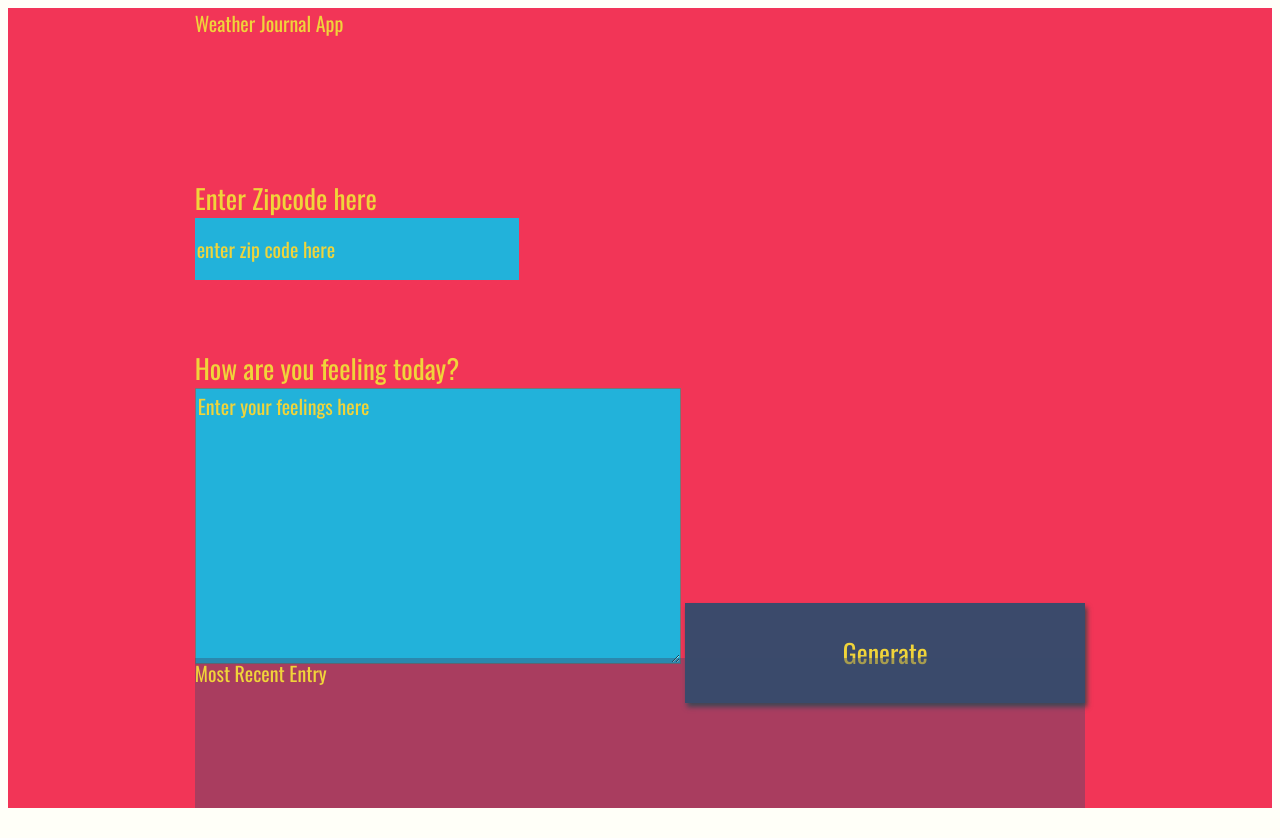
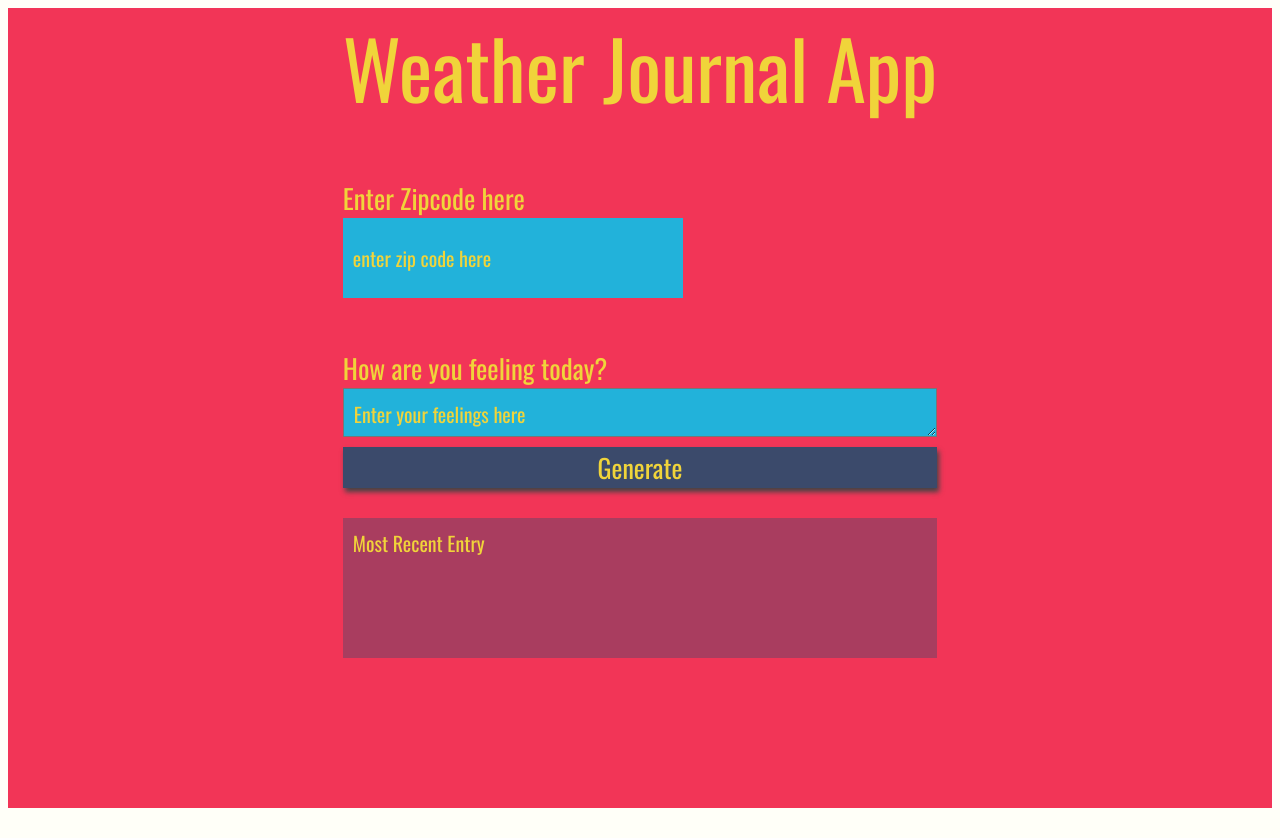
Before and after one commit to surazova/Weather-Journal-App, a website: page website/index.html in a window 1280 px wide. Before the commit the page ends 816 px from the top, so only its background shows below. Drawn offline with nearby package versions, Linux system fonts and the light colour scheme; a web font is replaced by a local one.

Commit message:
Added styling

```diff
--- a/website/app.js
+++ b/website/app.js
@@ -1,5 +1,8 @@
+// Personal API Key for OpenWeatherMap API
+const apiKey = "<your_api_key>&units=imperial";
+
 /* Global Variables */
 
 // Create a new date instance dynamically with JS
 let d = new Date();
-let newDate = d.getMonth()+'.'+ d.getDate()+'.'+ d.getFullYear();
+let newDate = d.getMonth() + "." + d.getDate() + "." + d.getFullYear();
--- a/website/index.html
+++ b/website/index.html
@@ -1,35 +1,43 @@
 <!DOCTYPE html>
 <html>
   <head>
-<meta charset="UTF-8">
+    <meta charset="UTF-8" />
     <title>Weather Journal</title>
-<link href="https://fonts.googleapis.com/css?family=Oswald:400,600,700|Ranga:400,700&display=swap" rel="stylesheet">
-<link rel="stylesheet" href="style.css">
+    <link
+      href="https://fonts.googleapis.com/css?family=Oswald:400,600,700|Ranga:400,700&display=swap"
+      rel="stylesheet"
+    />
+    <link rel="stylesheet" href="style.css" />
   </head>
   <body>
-<div id = "app">
-  <div class ="holder headline">
-    Weather Journal App
+    <div id="app">
+      <div class="holder headline">Weather Journal App</div>
+      <div class="holder zip">
+        <label for="zip">Enter Zipcode here</label>
+        <input type="text" id="zip" placeholder="enter zip code here" />
       </div>
-  <div class ="holder zip">
-    <label for="zip">Enter Zipcode here</label>
-    <input type="text" id="zip" placeholder="enter zip code here">
+      <div class="holder feel">
+        <label for="feelings">How are you feeling today?</label>
+        <textarea
+          class="myInput"
+          id="feelings"
+          placeholder="Enter your feelings here"
+          rows="9"
+          cols="50"
+        ></textarea>
+        <button id="generate" type="submit">Generate</button>
       </div>
-  <div class ="holder feel">
-    <label for="feelings">How are you feeling today?</label>
-    <textarea class= "myInput" id="feelings" placeholder="Enter your feelings here" rows="9" cols="50"></textarea>
-    <button id="generate" type = "submit"> Generate </button>
-  </div>
-  <div class ="holder entry">
-    <div class = "title">Most Recent Entry</div>
-   <div id = "entryHolder">
-    <div id = "date"></div>
-   <div id = "temp"></div>
-   <div id = "content"></div>
+      <div class="holder entry">
+        <div class="title">Most Recent Entry</div>
+        <div id="entryHolder">
+          <div id="date"></div>
+          <div id="temp"></div>
+          <div id="content"></div>
         </div>
       </div>
+      <div id="gutter"></div>
     </div>
+
     <script src="app.js" type="text/javascript"></script>
-
   </body>
 </html>
--- a/website/style.css
+++ b/website/style.css
@@ -1,89 +1,119 @@
-body{
+body {
   background: #fffff8;
   font-family: -apple-system, BlinkMacSystemFont, sans-serif;
 }
 
-#app{
+#app {
   display: grid;
   grid-auto-rows: minmax(150px, auto);
   /* grid-template-columns:  */
-    height:100vh;
+  height: 100vh;
   background: #f23557;
   color: #f0d43a;
   justify-content: center;
   grid-gap: 1em;
   font-size: 20px;
-    font-family: 'Oswald', sans-serif;
+  font-family: "Oswald", sans-serif;
 }
 
-.holder{
-
+.holder {
+  /*******/
+  display: flex;
+  flex-direction: column;
+  margin-bottom: 10px;
+  /*******/
 }
 
-.entry{
-    background: rgba(59, 74, 107, .4);
+/******/
+
+.holder input,
+.holder textarea {
+  padding: 0.5em;
 }
 
-#entryHolder{
+/* .entry {
+  background: rgba(133, 32, 192, 0.4);
+} */
 
+#conditions {
+  display: flex;
+  flex-direction: row;
 }
 
-#date{
-
+#conditions p {
+  margin: 0;
 }
 
-#temp{
-
+#conditions img {
+  width: auto;
+  height: 2em;
 }
 
-#content{
+/********/
 
+.entry {
+  background: rgba(59, 74, 107, 0.4);
+}
+
+#entryHolder {
+}
+
+#date {
+}
+
+#temp {
+}
+
+#content {
 }
 
 .headline {
-
+  font-size: 4em;
 }
-.title{
-
+.title {
+  padding: 10px;
 }
 
 /*  Basic Styling To Override Default For Basic HTML Elements */
-label{
-    display:block;
+label {
+  display: block;
   font-size: 27px;
 }
 
-input{
-    display:block;
+input {
+  display: block;
   height: 60px;
   width: 320px;
-    background:#22b2da;
+  background: #22b2da;
   color: #f0d43a;
   font-size: 20px;
-    font-family: 'Oswald', sans-serif;
+  font-family: "Oswald", sans-serif;
   border: none;
 }
 
-button{
-    width: 400px;
+button {
+  width: 100%;
   height: 100px;
   background: #3b4a6b;
   color: #f0d43a;
   font-size: 26px;
-    font-family: 'Oswald', sans-serif;
+  font-family: "Oswald", sans-serif;
   border: none;
   box-shadow: 2px 4px 5px #444;
+  text-align: center;
 }
-h1{
+h1 {
   font-size: 36px;
 }
 
-textarea{
-    background:#22b2da;
+textarea {
+  background: #22b2da;
   color: #f0d43a;
   font-size: 20px;
-    font-family: 'Oswald', sans-serif;
+  font-family: "Oswald", sans-serif;
+  margin-bottom: 10px;
 }
+
 /* Reset style for HTML element on active to have no border*/
 input:focus,
 select:focus,
@@ -92,20 +122,20 @@ button:focus {
   outline: none;
 }
 /* Style for Placeholder Text*/
-::placeholder { /* Firefox, Chrome, Opera */
+::placeholder {
+  /* Firefox, Chrome, Opera */
   color: #f0d43a;
-    font-family: 'Oswald', sans-serif;
-
+  font-family: "Oswald", sans-serif;
 }
 
-:-ms-input-placeholder { /* Internet Explorer 10-11 */
+:-ms-input-placeholder {
+  /* Internet Explorer 10-11 */
   color: #f0d43a;
-    font-family: 'Oswald', sans-serif;
-
+  font-family: "Oswald", sans-serif;
 }
 
-::-ms-input-placeholder { /* Microsoft Edge */
+::-ms-input-placeholder {
+  /* Microsoft Edge */
   color: #f0d43a;
-    font-family: 'Oswald', sans-serif;
-
+  font-family: "Oswald", sans-serif;
 }
```
Lines whose indentation alone changed are shown as unchanged.
